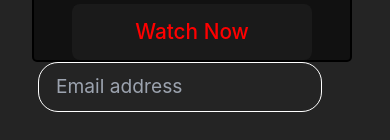
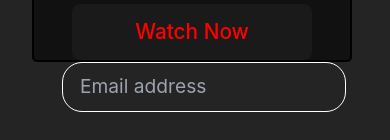
Before and after one commit to Akshaygohrava/NetFlix-Clone, a React (Vite) app: page / in a window 390 px wide. Shown: the part 5318-5458 px from the top of the page. Built offline with nearby package versions, Linux system fonts and the light colour scheme.

Commit message:
An NetFlix-Clone

```diff
--- a/src/App.css
+++ b/src/App.css
@@ -84,10 +84,10 @@ footer {
 @media screen and (max-width: 500px) {
   .input-email {
     margin-bottom:30px;
+    margin-left: 30px;
   }
   .footer-msg {
     gap: 0;
-    flex-wrap: nowrap;
   }
   footer {
     height: 34rem;
--- a/src/App.jsx
+++ b/src/App.jsx
@@ -37,17 +37,21 @@ function App() {
       <li>Cookie Preferences</li>
       <li>Legal Notices</li>
     </ul>
+    <div className='text-2'>
     <ul className='flex flex-col gap-1'>
       <li>Account</li>
       <li>Ways to Watch</li>
       <li>Corporate Information</li>
       <li>Only on Netflix</li>
     </ul>
+    <div className='mt-2'>
     <ul className='flex flex-col gap-1'>
       <li>Media Centre</li>
       <li>Terms of Use</li>
       <li>Contact Us</li>
     </ul>
+    </div>
+    </div>
     </div>
    <p className='mt-3'>@NetFlix India</p>
    </footer>
```
Also changed, not shown: 1 other file (tests, documents, lock files or other folders).
